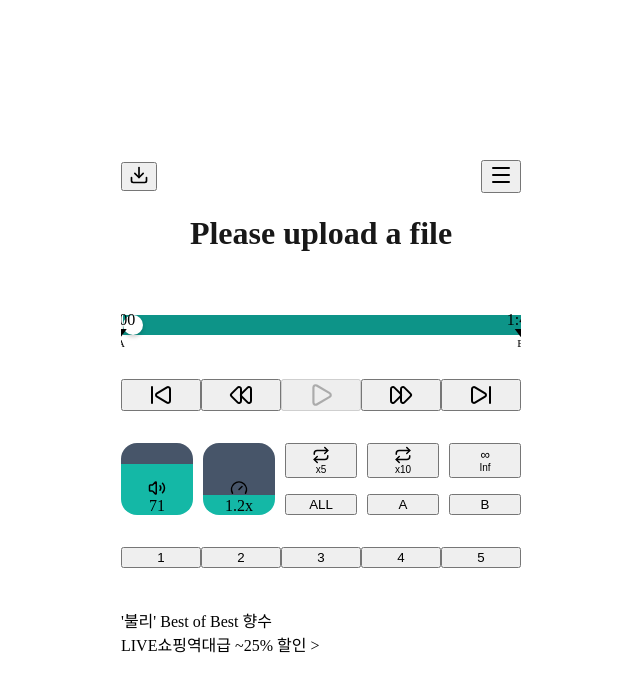
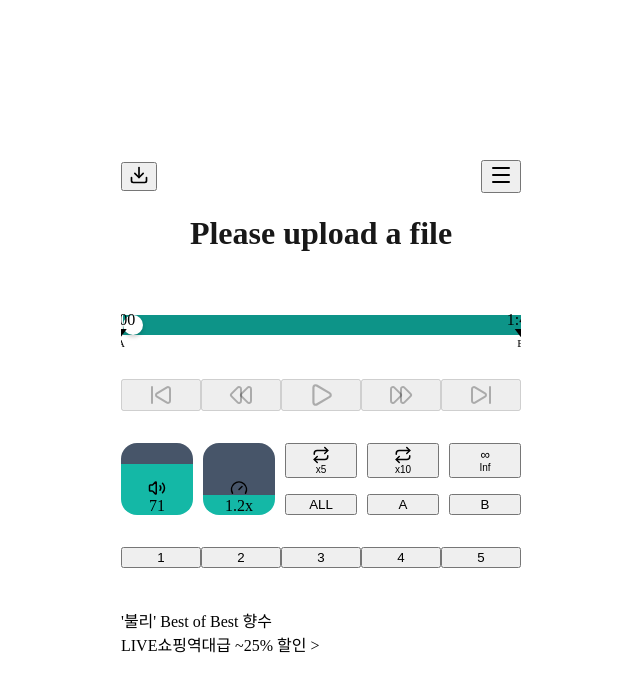
Before and after one commit to yunseokjeon/lang-fe, a Next.js app in the folder audio-player/: page / in a window 1280 px wide. Shown: the top 692 px of the page, without its empty margins (319-959 px from the left). Built offline with nearby package versions, Linux system fonts and the light colour scheme.

Commit message:
SkipBack, Rewind, FastForward, SkipForward 기능 추가.

```diff
--- a/audio-player/app/components/PlaybackControls.tsx
+++ b/audio-player/app/components/PlaybackControls.tsx
@@ -11,12 +11,22 @@ interface PlaybackControlsProps {
   isPlaying: boolean;
   setIsPlaying: (playing: boolean) => void;
   hasFile: boolean;
+  onSkipPrevious: () => void;
+  onSkipNext: () => void;
+  onRewind: () => void;
+  onFastForward: () => void;
+  hasMultipleFiles: boolean;
 }
 
 export default function PlaybackControls({
   isPlaying,
   setIsPlaying,
   hasFile,
+  onSkipPrevious,
+  onSkipNext,
+  onRewind,
+  onFastForward,
+  hasMultipleFiles,
 }: PlaybackControlsProps) {
   const handlePlayPause = () => {
     if (!hasFile) return;
@@ -28,10 +38,18 @@ export default function PlaybackControls({
       className="grid grid-cols-5 gap-2.5 px-4"
       style={{ paddingBottom: "2rem" }}
     >
-      <button className="bg-teal-600/80 hover:bg-teal-600 text-white p-3.5 rounded-xl flex items-center justify-center transition">
+      <button
+        onClick={onSkipPrevious}
+        disabled={!hasMultipleFiles}
+        className={`${hasMultipleFiles ? 'bg-teal-600/80 hover:bg-teal-600' : 'bg-teal-600/40 cursor-not-allowed'} text-white p-3.5 rounded-xl flex items-center justify-center transition`}
+      >
         <SkipBack size={24} />
       </button>
-      <button className="bg-teal-600/80 hover:bg-teal-600 text-white p-3.5 rounded-xl flex items-center justify-center transition">
+      <button
+        onClick={onRewind}
+        disabled={!hasFile}
+        className={`${hasFile ? 'bg-teal-600/80 hover:bg-teal-600' : 'bg-teal-600/40 cursor-not-allowed'} text-white p-3.5 rounded-xl flex items-center justify-center transition`}
+      >
         <Rewind size={24} />
       </button>
       <button
@@ -41,10 +59,18 @@ export default function PlaybackControls({
       >
         {isPlaying ? <Pause size={26} /> : <Play size={26} className="ml-0.5" />}
       </button>
-      <button className="bg-teal-600/80 hover:bg-teal-600 text-white p-3.5 rounded-xl flex items-center justify-center transition">
+      <button
+        onClick={onFastForward}
+        disabled={!hasFile}
+        className={`${hasFile ? 'bg-teal-600/80 hover:bg-teal-600' : 'bg-teal-600/40 cursor-not-allowed'} text-white p-3.5 rounded-xl flex items-center justify-center transition`}
+      >
         <FastForward size={24} />
       </button>
-      <button className="bg-teal-600/80 hover:bg-teal-600 text-white p-3.5 rounded-xl flex items-center justify-center transition">
+      <button
+        onClick={onSkipNext}
+        disabled={!hasMultipleFiles}
+        className={`${hasMultipleFiles ? 'bg-teal-600/80 hover:bg-teal-600' : 'bg-teal-600/40 cursor-not-allowed'} text-white p-3.5 rounded-xl flex items-center justify-center transition`}
+      >
         <SkipForward size={24} />
       </button>
     </div>
--- a/audio-player/app/page.tsx
+++ b/audio-player/app/page.tsx
@@ -126,6 +126,62 @@ export default function Home() {
     setIsPlaying(playing);
   };
 
+  // 이전 파일로 이동 (순환)
+  const handleSkipPrevious = () => {
+    if (mediaFiles.length < 2 || currentFileIndex === null) return;
+
+    if (audioRef.current) {
+      audioRef.current.pause();
+    }
+
+    const prevIndex = currentFileIndex === 0 ? mediaFiles.length - 1 : currentFileIndex - 1;
+    setCurrentFileIndex(prevIndex);
+    setCurrentTime(0);
+    setIsPlaying(false);
+  };
+
+  // 다음 파일로 이동 (순환)
+  const handleSkipNext = () => {
+    if (mediaFiles.length < 2 || currentFileIndex === null) return;
+
+    if (audioRef.current) {
+      audioRef.current.pause();
+    }
+
+    const nextIndex = currentFileIndex === mediaFiles.length - 1 ? 0 : currentFileIndex + 1;
+    setCurrentFileIndex(nextIndex);
+    setCurrentTime(0);
+    setIsPlaying(false);
+  };
+
+  // 5초 뒤로 이동
+  const handleRewind = () => {
+    if (!audioRef.current) return;
+
+    const newTime = currentTime - 5;
+    if (newTime < 0) {
+      audioRef.current.currentTime = 0;
+      setCurrentTime(0);
+    } else {
+      audioRef.current.currentTime = newTime;
+      setCurrentTime(newTime);
+    }
+  };
+
+  // 5초 앞으로 이동
+  const handleFastForward = () => {
+    if (!audioRef.current) return;
+
+    const newTime = currentTime + 5;
+    if (newTime > duration) {
+      audioRef.current.currentTime = duration;
+      setCurrentTime(duration);
+    } else {
+      audioRef.current.currentTime = newTime;
+      setCurrentTime(newTime);
+    }
+  };
+
   // 컴포넌트 언마운트 시 URL 정리
   useEffect(() => {
     return () => {
@@ -167,7 +223,16 @@ export default function Home() {
           progressRef={progressRef}
           handleMarkerDrag={handleMarkerDrag}
         />
-        <PlaybackControls isPlaying={isPlaying} setIsPlaying={togglePlayPause} hasFile={!!audioFile} />
+        <PlaybackControls
+          isPlaying={isPlaying}
+          setIsPlaying={togglePlayPause}
+          hasFile={!!audioFile}
+          onSkipPrevious={handleSkipPrevious}
+          onSkipNext={handleSkipNext}
+          onRewind={handleRewind}
+          onFastForward={handleFastForward}
+          hasMultipleFiles={mediaFiles.length >= 2}
+        />
         <ControlGrid
           volumeValue={volumeValue}
           speedValue={speedValue}
```
